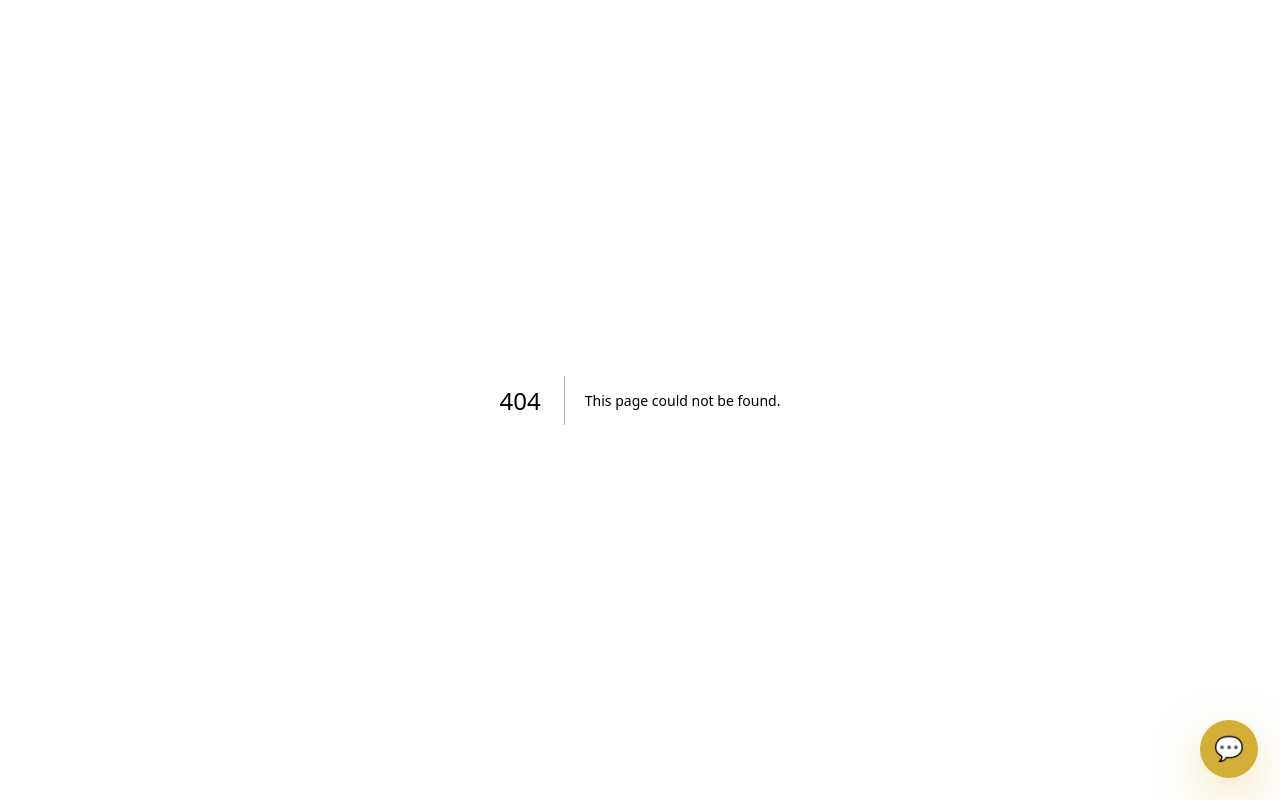
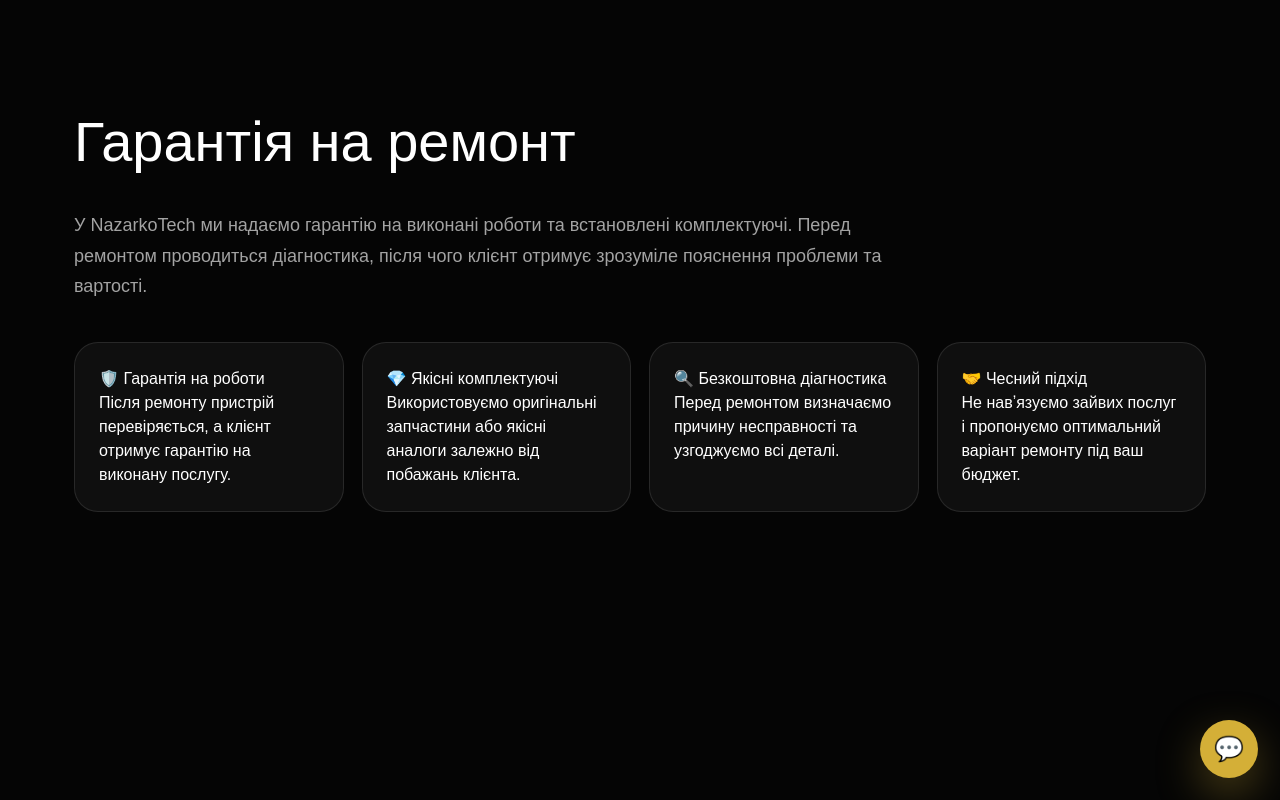
Before and after one commit to NazarkoMi/nazarkotech, a Next.js app: page /components/warranty in a window 1280 px wide. Before the commit this address had no page. Built offline with nearby package versions, Linux system fonts and the light colour scheme.

Commit message:
Add warranty page

```diff
--- a/app/components/Header.tsx
+++ b/app/components/Header.tsx
@@ -9,9 +9,13 @@ export default function Header() {
       Наші роботи
     </a>
 
-      <a href="/about" style={contactBtn}>
-  Про нас
-</a>
+        <a href="/warranty" style={contactBtn}>
+           Гарантія
+        </a>
+
+        <a href="/about" style={contactBtn}>
+          Про нас
+        </a>
 
   <a href="/contacts" style={contactBtn}>
     Контакти
--- /dev/null
+++ b/app/components/warranty/page.tsx
@@ -0,0 +1,75 @@
+export default function WarrantyPage() {
+  return (
+    <main style={page}>
+      <section style={container}>
+        <h1 style={title}>Гарантія на ремонт</h1>
+
+        <p style={text}>
+          У NazarkoTech ми надаємо гарантію на виконані роботи та встановлені комплектуючі.
+          Перед ремонтом проводиться діагностика, після чого клієнт отримує зрозуміле пояснення проблеми та вартості.
+        </p>
+
+        <div style={grid}>
+          <div style={card}>
+            <h2>🛡️ Гарантія на роботи</h2>
+            <p>Після ремонту пристрій перевіряється, а клієнт отримує гарантію на виконану послугу.</p>
+          </div>
+
+          <div style={card}>
+            <h2>💎 Якісні комплектуючі</h2>
+            <p>Використовуємо оригінальні запчастини або якісні аналоги залежно від побажань клієнта.</p>
+          </div>
+
+          <div style={card}>
+            <h2>🔍 Безкоштовна діагностика</h2>
+            <p>Перед ремонтом визначаємо причину несправності та узгоджуємо всі деталі.</p>
+          </div>
+
+          <div style={card}>
+            <h2>🤝 Чесний підхід</h2>
+            <p>Не навʼязуємо зайвих послуг і пропонуємо оптимальний варіант ремонту під ваш бюджет.</p>
+          </div>
+        </div>
+      </section>
+    </main>
+  );
+}
+
+const page = {
+  minHeight: "100vh",
+  background: "#050505",
+  color: "white",
+  fontFamily: "Arial, sans-serif",
+};
+
+const container = {
+  maxWidth: "1180px",
+  margin: "0 auto",
+  padding: "100px 24px",
+};
+
+const title = {
+  fontSize: "56px",
+  marginBottom: "26px",
+};
+
+const text = {
+  color: "#A3A3A3",
+  fontSize: "18px",
+  lineHeight: "1.7",
+  maxWidth: "850px",
+};
+
+const grid = {
+  display: "grid",
+  gridTemplateColumns: "repeat(auto-fit,minmax(250px,1fr))",
+  gap: "18px",
+  marginTop: "40px",
+};
+
+const card = {
+  background: "rgba(255,255,255,0.045)",
+  border: "1px solid rgba(255,255,255,0.1)",
+  borderRadius: "24px",
+  padding: "24px",
+};
```
